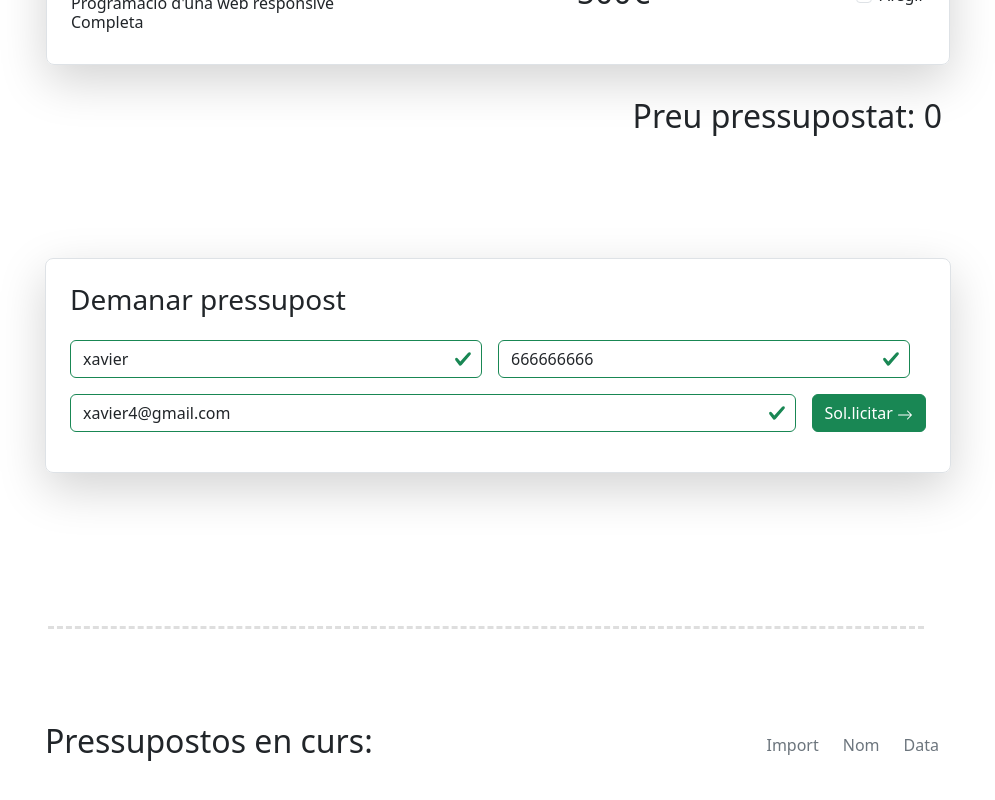
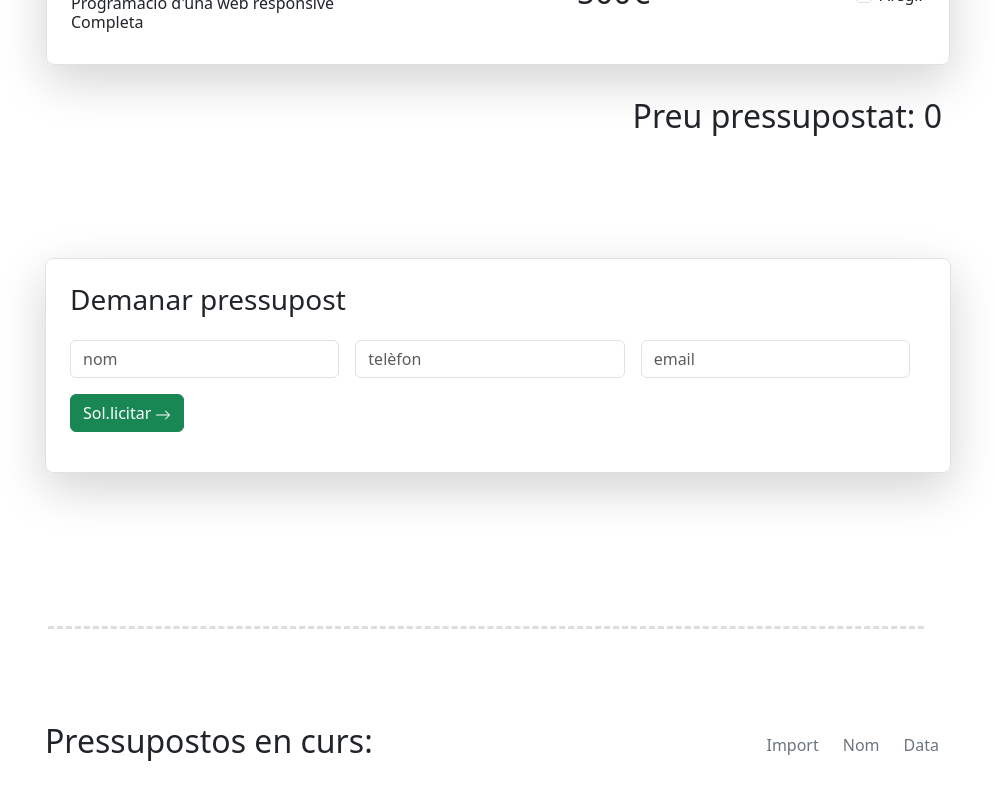
Before and after one commit to akustikoa/sprint6, an Angular app: page / in a window 1280 px wide. Shown: the part 762-1562 px from the top of the page, without its empty margins (142-1137 px from the left). Built offline with nearby package versions, Linux system fonts and the light colour scheme.

Commit message:
exercici 6 per corretgit daniela net

```diff
--- a/src/app/home/home.component.ts
+++ b/src/app/home/home.component.ts
@@ -44,9 +44,9 @@ export class HomeComponent {
     });
 
     this.usuariForm = this.fb.group({
-      nom: ['xavier', [Validators.required, Validators.minLength(3)]],
-      telefon: ['666666666', [Validators.required, Validators.pattern(/^\d{9}$/)]],
-      email: ['xavier4@gmail.com', [Validators.required, Validators.pattern(/^[a-zA-Z0-9._%+-]+@[a-zA-Z0-9.-]+\.[a-zA-Z]{2,}$/),],],
+      nom: ['', [Validators.required, Validators.minLength(3)]],
+      telefon: ['', [Validators.required, Validators.pattern(/^\d{9}$/)]],
+      email: ['', [Validators.required, Validators.pattern(/^[a-zA-Z0-9._%+-]+@[a-zA-Z0-9.-]+\.[a-zA-Z]{2,}$/),],],
     });
   }
 
```
